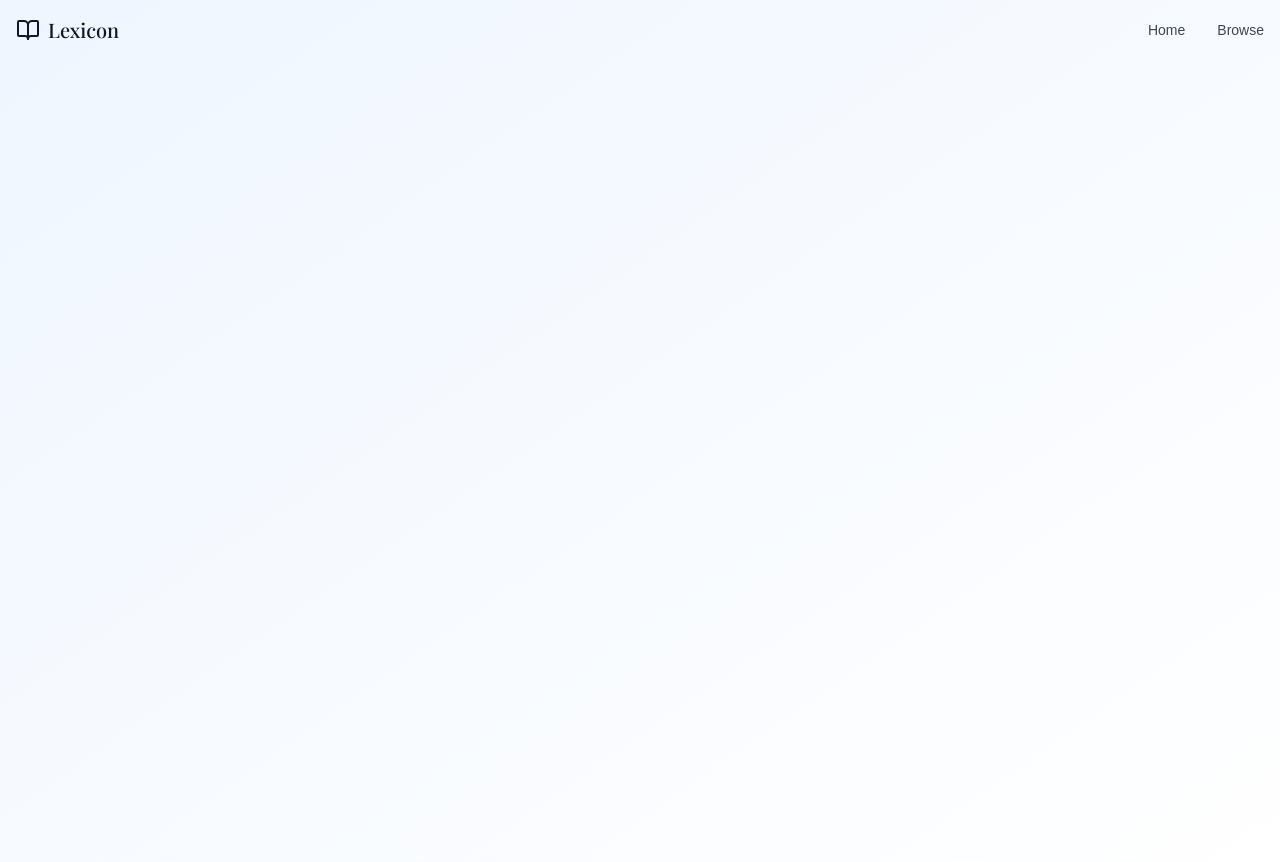
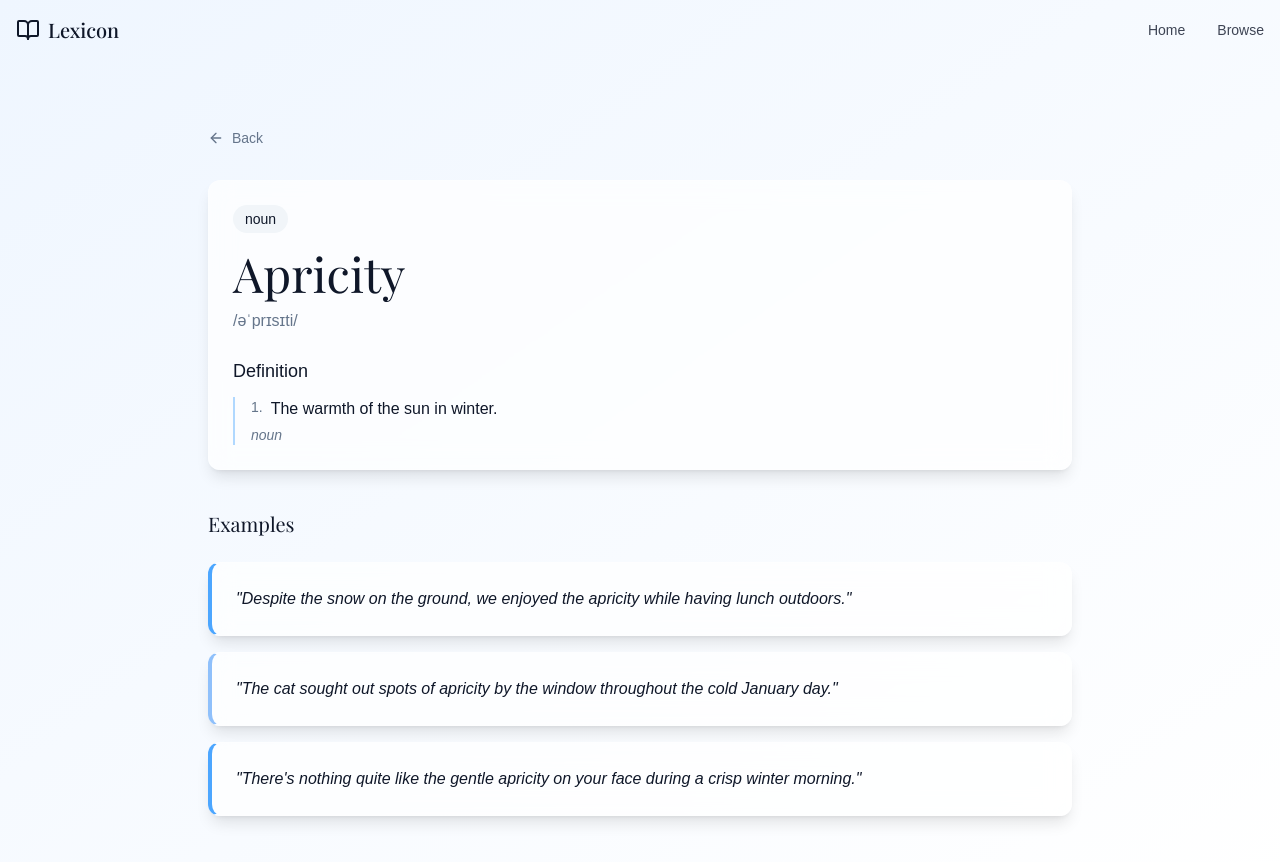
Before and after one commit to S1M0N38/lexicon, a React (Vite) app: page /word/apricity in a window 1280 px wide. Shown: the top 862 px of the page. Built offline with nearby package versions, Linux system fonts and the light colour scheme; a web font is replaced by a local one.

Commit message:
Implement the plan
Implements the changes as described in the plan.

```diff
--- a/src/index.css
+++ b/src/index.css
@@ -122,4 +122,24 @@
   .page-transition-exit-active {
     @apply opacity-0 transition-opacity duration-300;
   }
+
+  .animate-on-load {
+    @apply opacity-0 transition-all duration-300 ease-out;
+  }
+
+  .animate-slide-up {
+    @apply opacity-100 translate-y-0;
+    animation: slideUp 0.5s ease-out forwards;
+  }
+
+  @keyframes slideUp {
+    from {
+      transform: translateY(20px);
+      opacity: 0;
+    }
+    to {
+      transform: translateY(0);
+      opacity: 1;
+    }
+  }
 }
--- a/src/pages/WordDetail.tsx
+++ b/src/pages/WordDetail.tsx
@@ -20,18 +20,9 @@ const WordDetail = () => {
       return;
     }
 
-    // Simulate loading for smoother animations
+    // Simplified loading state management
     const timer = setTimeout(() => {
       setIsLoading(false);
-
-      // Animation for page elements after loading
-      const elements = document.querySelectorAll('.animate-on-load');
-      elements.forEach((element, index) => {
-        setTimeout(() => {
-          element.classList.add('animate-slide-up');
-          element.classList.remove('opacity-0');
-        }, 100 * index);
-      });
     }, 300);
 
     return () => clearTimeout(timer);
@@ -51,13 +42,13 @@ const WordDetail = () => {
       <div className="container px-4 mx-auto max-w-4xl">
         <button
           onClick={() => navigate(-1)}
-          className="flex items-center space-x-2 text-sm text-muted-foreground hover:text-foreground transition-colors mb-8 opacity-0 animate-on-load"
+          className="flex items-center space-x-2 text-sm text-muted-foreground hover:text-foreground transition-colors mb-8 animate-fade-in"
         >
           <ArrowLeft className="h-4 w-4" />
           <span>Back</span>
         </button>
 
-        <GlassPanel className="mb-10 opacity-0 animate-on-load">
+        <GlassPanel className="mb-10 animate-fade-in">
           <span className="px-3 py-1 text-sm font-medium rounded-full bg-secondary text-secondary-foreground mb-4 inline-block">
             {word.definitions[0].partOfSpeech}
           </span>
@@ -84,7 +75,7 @@ const WordDetail = () => {
           </div>
         </GlassPanel>
 
-        <div className="space-y-6 opacity-0 animate-on-load">
+        <div className="space-y-6 animate-fade-in">
           <h2 className="text-xl font-serif mb-4">Examples</h2>
           <div className="space-y-4">
             {word.examples.map((example, index) => (
```
